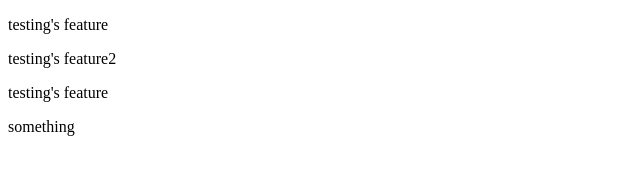
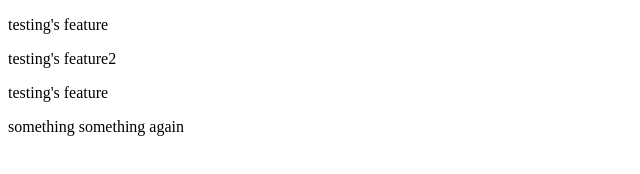
Before and after one commit to DatlaBharath/gitlearn, a plain HTML site: page index.html in a window 1280 px wide. Shown: the whole page, without its empty margins (0-640 px from the left). Drawn offline with Linux system fonts and the light colour scheme.

Commit message:
added something again

```diff
--- a/index.html
+++ b/index.html
@@ -10,5 +10,6 @@
     <p>testing's feature2</p>
     <p>testing's feature</p>
     something
+    something again
 </body>
 </html>
```
